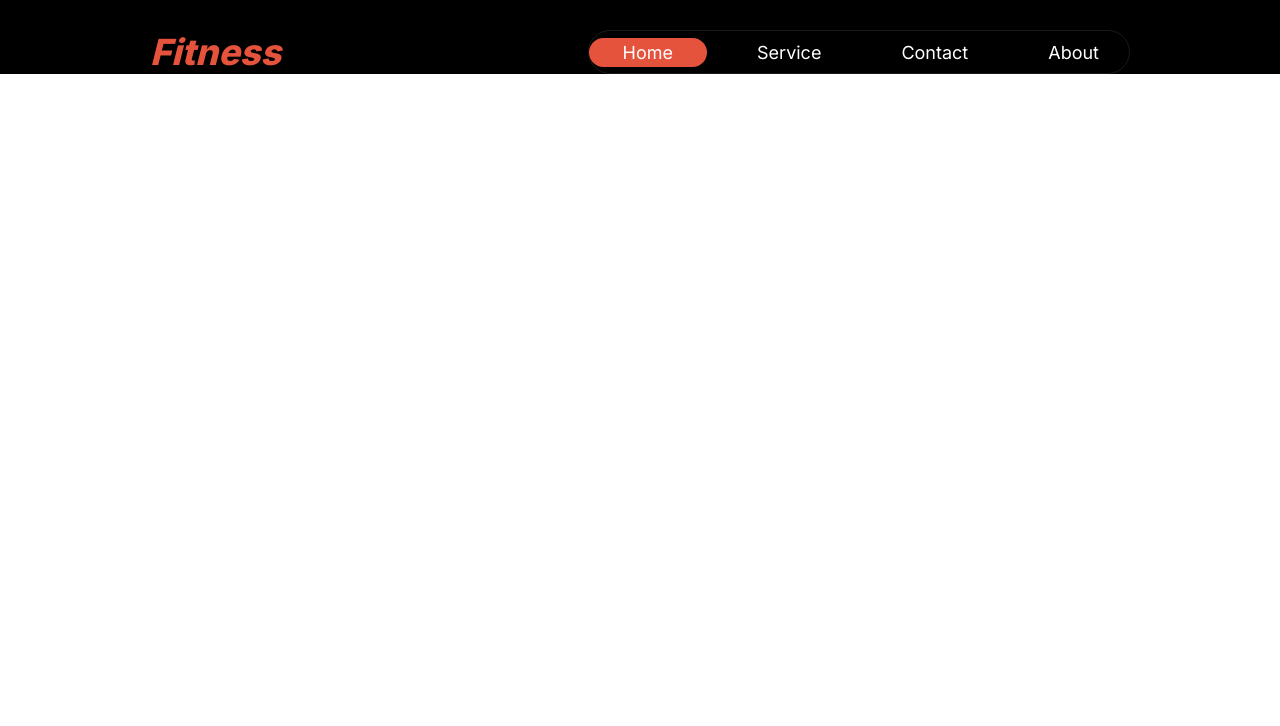
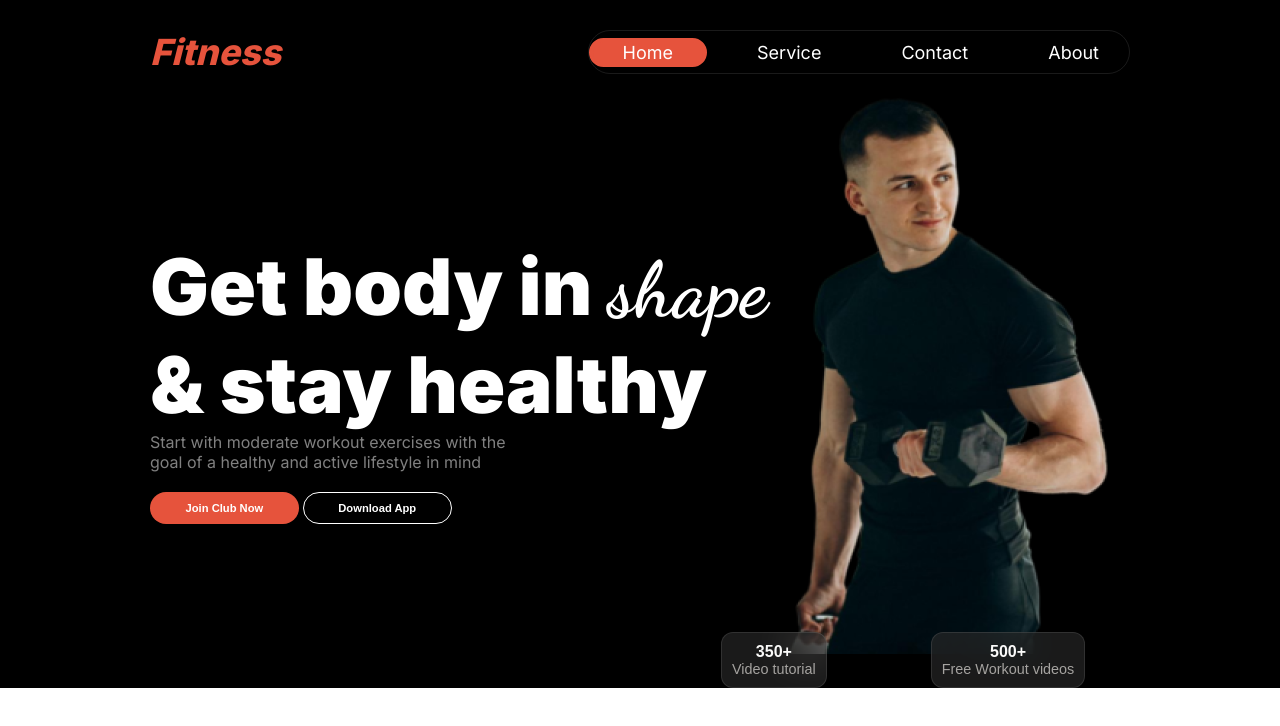
Before and after one commit to nipajesmin/fitness, a plain HTML site: page index.html in a window 1280 px wide. Drawn offline with Linux system fonts and the light colour scheme.

Commit message:
add header section

```diff
--- a/index.html
+++ b/index.html
@@ -21,12 +21,47 @@
             </ul>
 
         </nav>
-        <div>
-            <div>
+        <div class="header-section">
+            <div class="header-container">
+                <h3>Get body in <span class="text-primary">shape</span> & stay healthy</h3>
+                <p>Start with moderate workout exercises with the goal of a healthy and active lifestyle in mind</p>
+                <button class="f-btn">
+                   Join Club Now
+                </button>
+                <button class="s-btn">
+                   Download App
+                </button>
+            </div>
+            <div class="header-image">
+                <img src="images/first.png" alt="">
+                <button class="t-btn">
+                    <span>
+                        <div class="circle">
+                        </div>
+                        <div>
+                            <h4>
+                                350+
+                            </h4>
+                            <p>
+                                Video tutorial
+                            </p>
 
-            </div>
-            <div>
+                        </div>
+                    </span>
+                </button>
+                <button class="fr-btn">
+                    <span class="btn-style">
+                        <div>
+                            <h4>
+                                500+
+                            </h4>
+                            <p>
+                                Free Workout videos
+                            </p>
 
+                        </div>
+                    </span>
+                </button>
             </div>
         </div>
 
--- a/style/style.css
+++ b/style/style.css
@@ -1,4 +1,8 @@
 @import url('https://fonts.googleapis.com/css2?family=Inter:wght@100..900&display=swap');
+
+
+@import url('https://fonts.googleapis.com/css2?family=Dancing+Script:wght@400..700&display=swap');
+
 
 .inter{
     font-family: "Inter", sans-serif;
@@ -55,3 +59,91 @@ nav h3{
     border-radius: 46px;
     background: rgb(230, 83, 60);
 }
+.header-section{
+    display: flex;
+    align-items: center;
+    justify-content: space-between;
+
+}
+.header-container h3{
+    color: rgb(255, 255, 255);
+    font-size: 78px;
+    font-weight: 900;
+}
+.text-primary{
+    font-family: "Dancing Script", cursive;
+    font-optical-sizing: auto;
+    font-weight: 900;
+    font-style: normal;
+}
+.header-container p{
+    color: rgba(255, 255, 255, 0.5);
+    font-size: 1rem;
+    font-weight: 400;
+    width: 60%;
+    padding-bottom: 20px;
+}
+
+.f-btn{
+    background: rgb(230, 83, 60);
+    border-radius: 42px;
+    border: none;
+    color: rgb(255, 255, 255);
+    font-size: 0.7rem;
+    font-weight: 600;
+    width: 9.3rem;
+    height: 2rem;
+
+}
+.s-btn{
+    background: black;
+    border-radius: 42px;
+    border: 1px white solid;
+    color: rgb(255, 255, 255);
+    font-size: 0.7rem;
+    font-weight: 600;
+    width: 9.3rem;
+    height: 2rem;
+
+}
+.t-btn{
+    border: 1px solid rgba(255, 255, 255, 0.1);
+    border-radius: 12px;
+
+    backdrop-filter: blur(20px);
+    background: rgba(48, 48, 48, 0.54);
+    padding: 10px 10px;
+    margin-left: -60px;
+    margin-top: -300px;
+}
+
+.t-btn h4{
+    color: rgb(250, 250, 249);
+    font-size: 1rem;
+    font-weight: 900;
+}
+.t-btn p{
+    color: rgba(239, 237, 232, 0.65);
+    font-size: 0.9rem;
+    font-weight: 400;
+}
+.fr-btn{
+    border: 1px solid rgba(255, 255, 255, 0.1);
+    border-radius: 12px;
+    backdrop-filter: blur(20px);
+    background: rgba(48, 48, 48, 0.54);
+    padding: 10px 10px;
+    margin-left: 100px;
+    margin-top: -400px;
+    /* margin-bottom: -100px; */
+}
+.fr-btn h4{
+    color: rgb(250, 250, 249);
+    font-size: 1rem;
+    font-weight: 900;
+}
+.fr-btn p{
+    color: rgba(239, 237, 232, 0.65);
+    font-size: 0.9rem;
+    font-weight: 400;
+}
```
Also changed, not shown: images/exercise1.jpg (added), images/exercise2.png (added), images/exercise3.png (added), images/exercise5.jpg (added), images/exercise6.jpg (added), images/first.png (added), images/image 2.png (added), images/image 3.png (added), images/image 4.png (added), images/image 5.png (added), images/run.jpg (added), images/trainer1.png (added), images/trainer2.png (added), images/trainer3.png (added), 2 more files, 2 other files.
